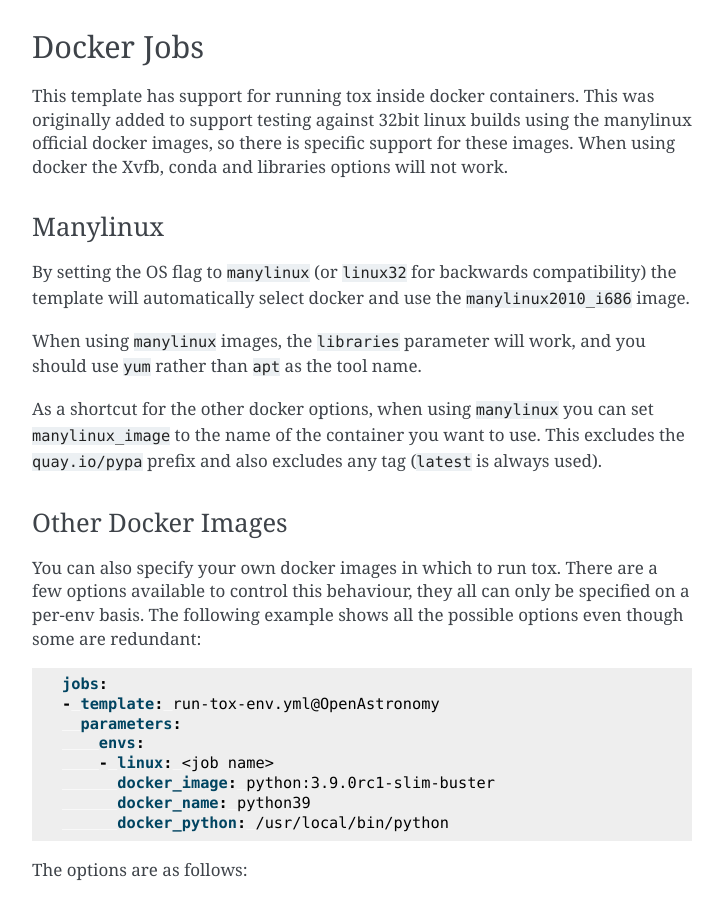
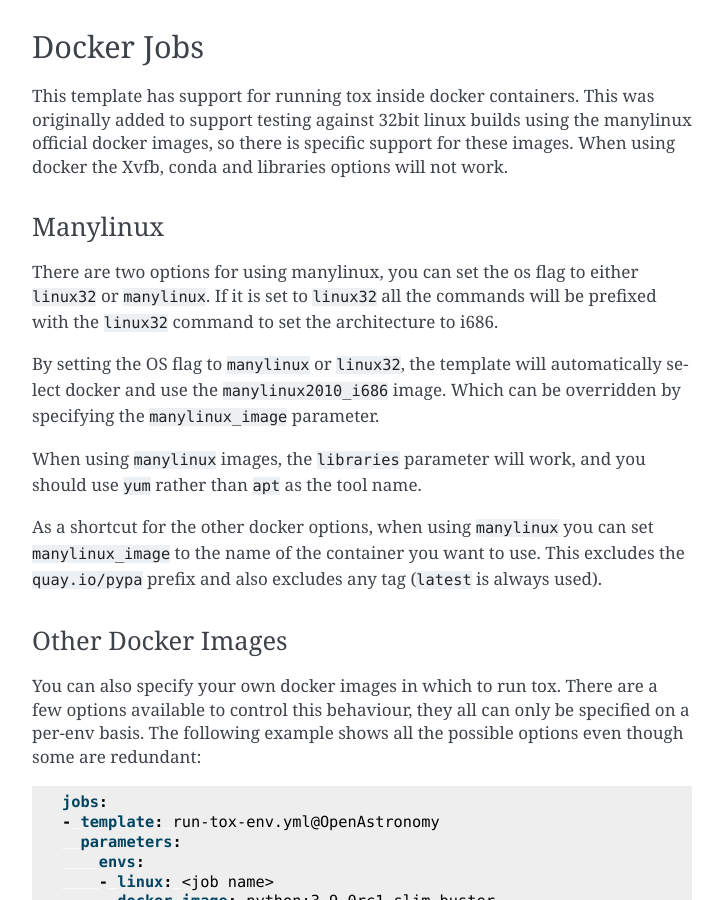
Before and after one commit to OpenAstronomy/azure-pipelines-templates, a Sphinx documentation site: the page built from docs/run_tox_env.rst, in a window 1280 px wide and 900 px high, scrolled down 4936 px. Shown: the whole window, without its empty margins (388-1111 px from the left). Built offline with Sphinx 7.4.7, drawn with Linux system fonts in a browser that asks for light colours.

Commit message:
Update docs with 32bit specific stuff

```diff
--- a/docs/run_tox_env.rst
+++ b/docs/run_tox_env.rst
@@ -267,9 +267,13 @@ When using docker the Xvfb, conda and libraries options will not work.
 Manylinux
 #########
 
-By setting the OS flag to ``manylinux`` (or ``linux32`` for backwards
-compatibility) the template will automatically select docker and use the
-``manylinux2010_i686`` image.
+There are two options for using manylinux, you can set the os flag to either
+``linux32`` or ``manylinux``. If it is set to ``linux32`` all the commands will
+be prefixed with the ``linux32`` command to set the architecture to i686.
+
+By setting the OS flag to ``manylinux`` or ``linux32``, the template will
+automatically select docker and use the ``manylinux2010_i686`` image. Which can
+be overridden by specifying the ``manylinux_image`` parameter.
 
 When using ``manylinux`` images, the ``libraries`` parameter will work, and you
 should use ``yum`` rather than ``apt`` as the tool name.
```
